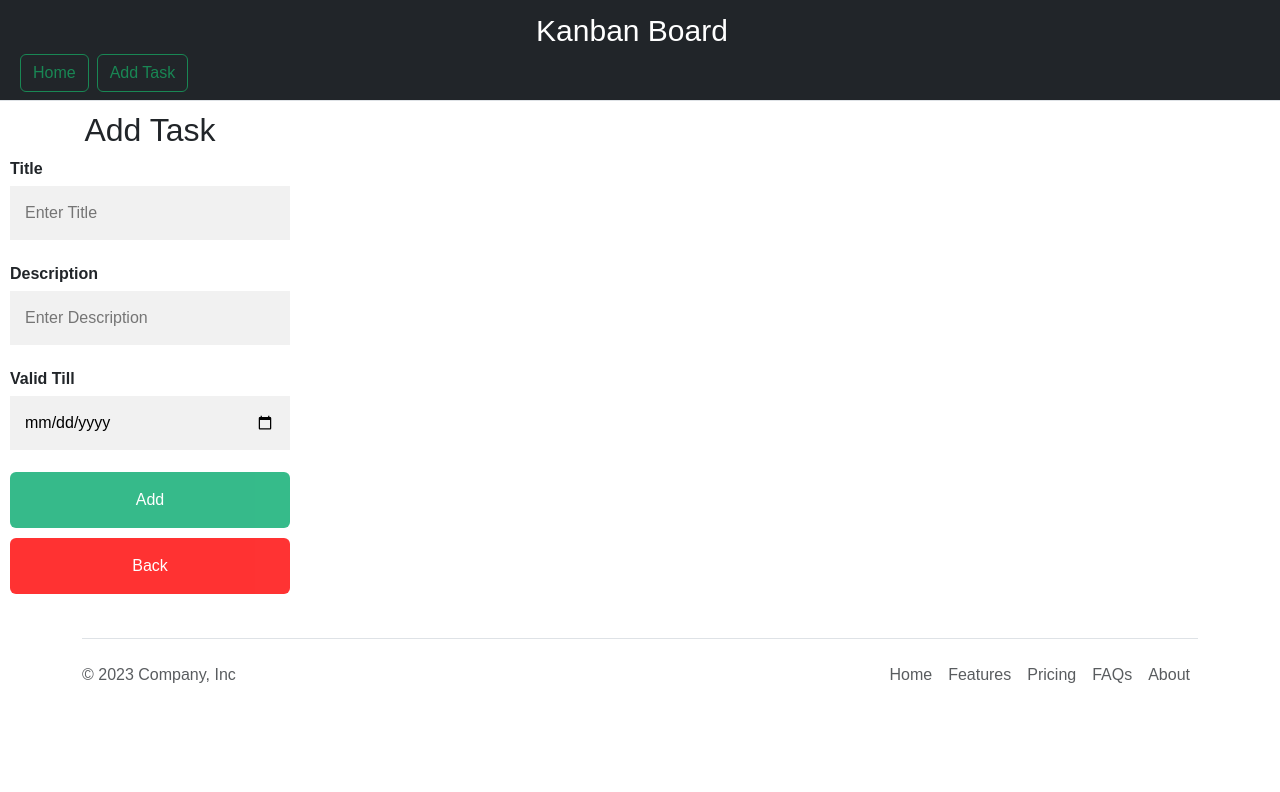
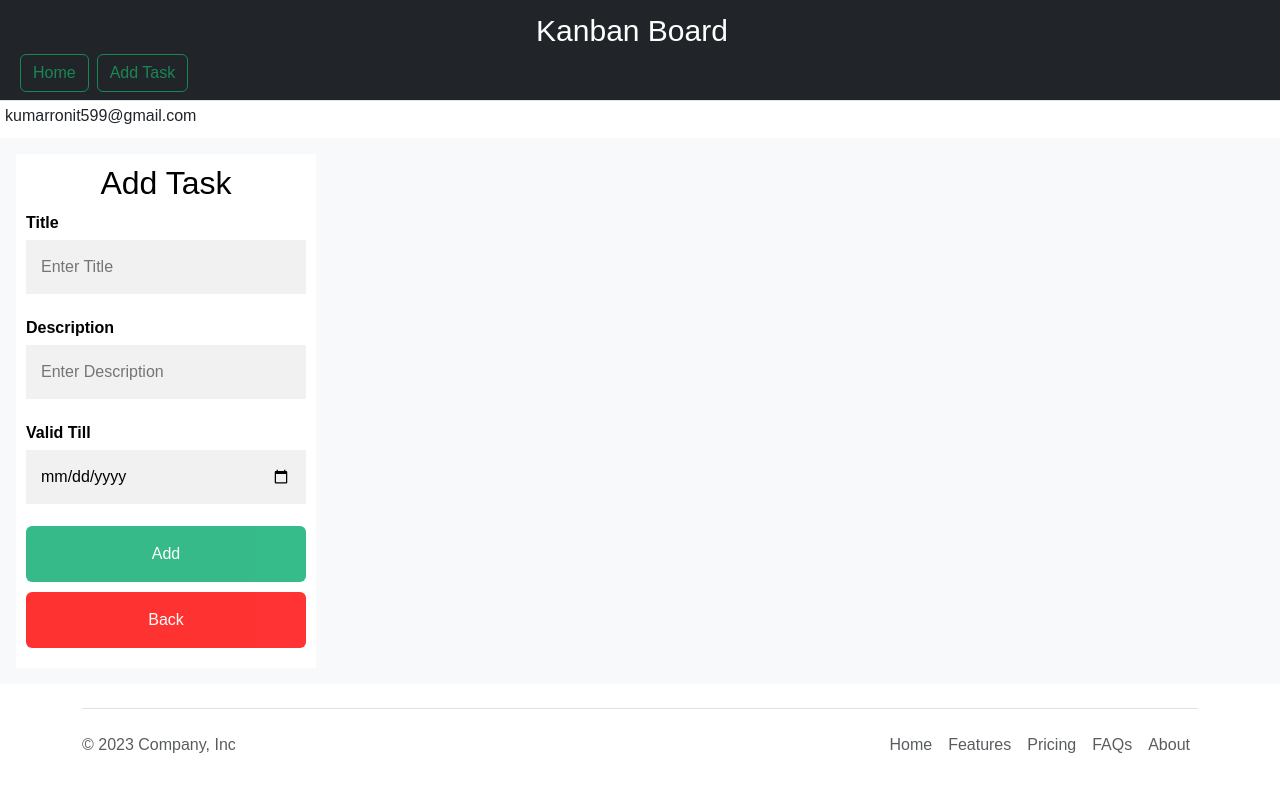
Before and after one commit to Ronny599/Kanban-Board, a React (Create React App) app: page /addtask in a window 1280 px wide. Shown: the top 792 px of the page. Built offline with nearby package versions, Linux system fonts and the light colour scheme.

Commit message:
3 files modified

```diff
--- a/src/components/AddTask.js
+++ b/src/components/AddTask.js
@@ -5,6 +5,8 @@ import './style.css';
 export default function AddTask() {
   return (
     <>
+    <h6 style={{ padding: '5px' }}>kumarronit599@gmail.com</h6>
+    <div className="text-bg-light p-3">
       <div className="style.form-popup" id="myForm">
         <form action="/addtask" className="form-container">
           <h2 style={{ textAlign: 'center' }}>Add Task</h2>
@@ -34,6 +36,7 @@ export default function AddTask() {
           </Link>
         </form>
       </div>
+      </div>
     </>
   );
 }
--- a/src/components/Footer.js
+++ b/src/components/Footer.js
@@ -15,7 +15,7 @@ export default function Footer() {
             className="col-md-4 d-flex align-items-center justify-content-center mb-3 mb-md-0 me-md-auto link-body-emphasis text-decoration-none"
           >
             <svg className="bi me-2" width="40" height="32">
-              <use xlink:href=""></use>
+              <use xlinkHref=""></use>
             </svg>
           </Link>
 
--- a/src/components/style.css
+++ b/src/components/style.css
@@ -3,10 +3,9 @@ body {font-family: Arial, Helvetica, sans-serif;}
 
 /* The popup form - hidden by default */
 .form-popup {
-  /* margin-left: 35%; */
   background-color: #888383b9;
   display: none;
-  position: fixed;
+  position: center;
   top: 15%;
   right: 38%;
   border: 3px solid #c4b9b9;
```
